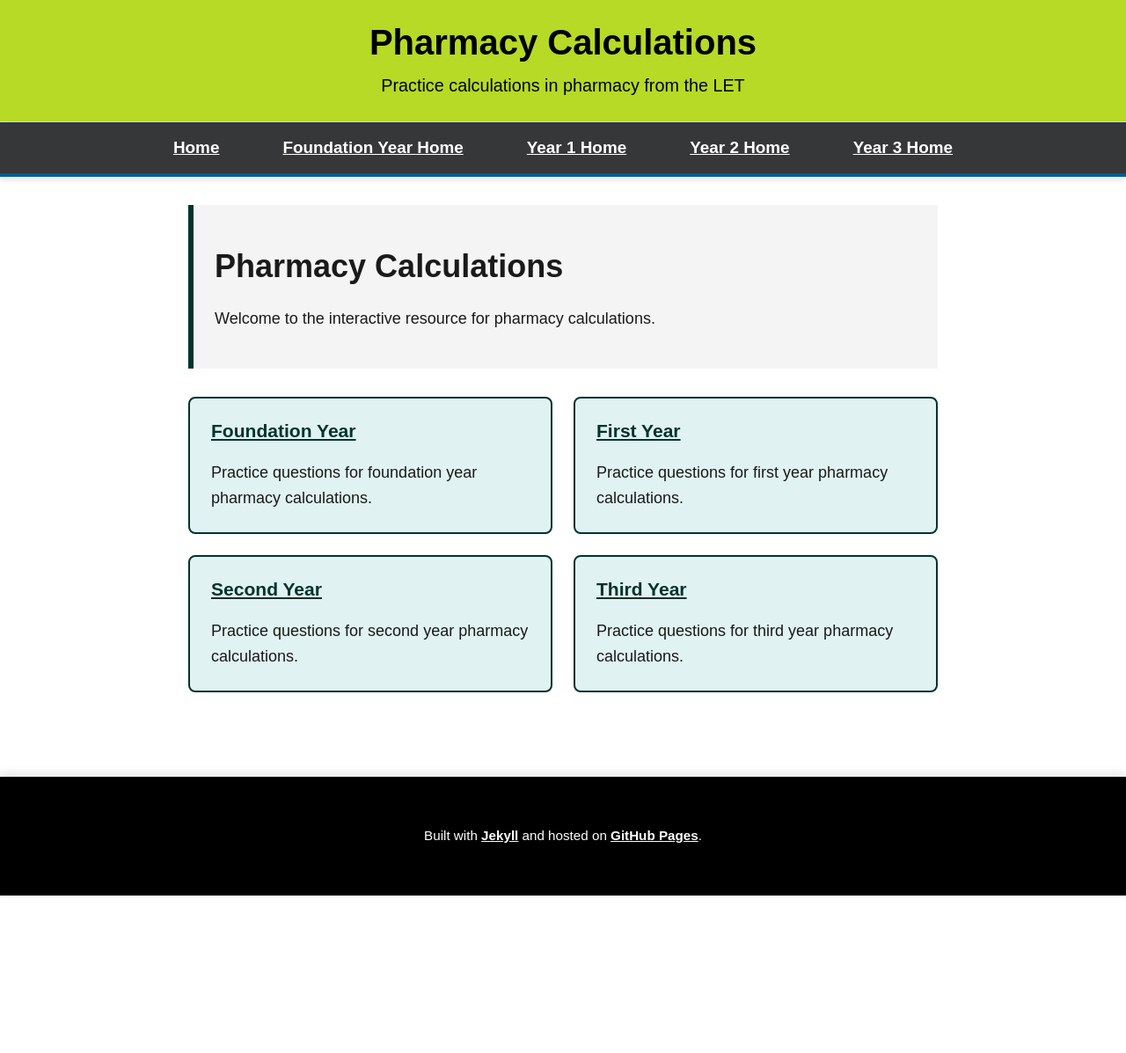
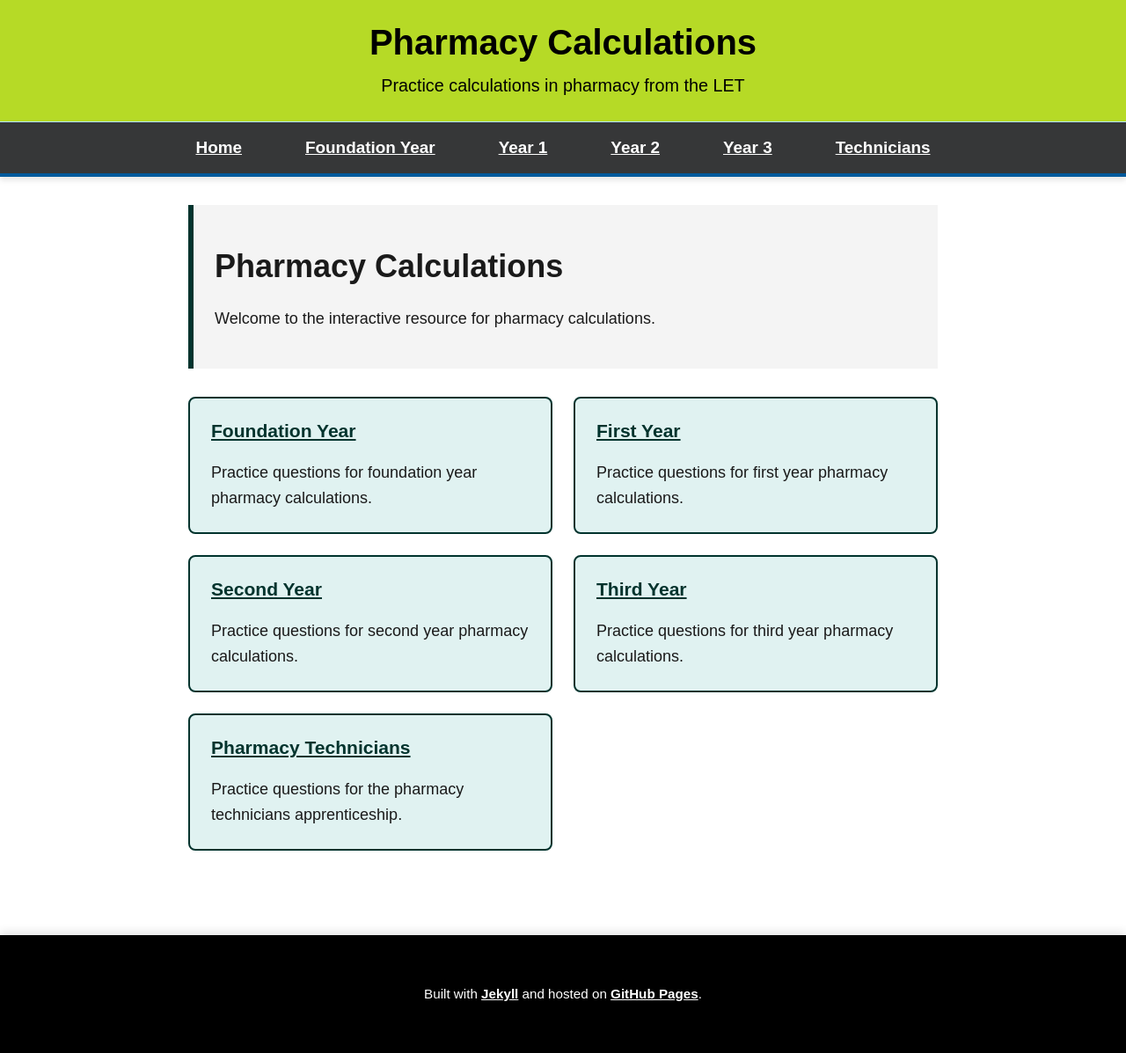
Before and after one commit to probe973/let-pharmacy, a Jekyll site: the page built from index.md, in a window 1280 px wide. Shown: the whole page at 88% size. Built offline with Jekyll 4.4.1, drawn with Linux system fonts in a browser that asks for light colours; before the commit the page ends 1018 px from its top, so only the background shows below that.

```diff
--- a/_layouts/default.html
+++ b/_layouts/default.html
@@ -33,10 +33,11 @@
         <ul>
             <!-- CORRECTED: Navigation links now use relative_url to point to the right place -->
             <li><a href="{{ "/" | relative_url }}">Home</a></li>
-            <li><a href="{{ "/3/" | relative_url }}">Foundation Year Home</a></li>
-            <li><a href="{{ "/4/" | relative_url }}">Year 1 Home</a></li>
-            <li><a href="{{ "/5/" | relative_url }}">Year 2 Home</a></li>
-            <li><a href="{{ "/6/" | relative_url }}">Year 3 Home</a></li>
+            <li><a href="{{ "/3/" | relative_url }}">Foundation Year</a></li>
+            <li><a href="{{ "/4/" | relative_url }}">Year 1</a></li>
+            <li><a href="{{ "/5/" | relative_url }}">Year 2</a></li>
+            <li><a href="{{ "/6/" | relative_url }}">Year 3</a></li>
+            <li><a href="{{ "/T/" | relative_url }}">Technicians</a></li>
         </ul>
     </nav>
 
--- a/index.md
+++ b/index.md
@@ -47,4 +47,13 @@ Welcome to the interactive resource for pharmacy calculations.
         </div>
     </a>
 
+    <a href="{{ "/T/" | relative_url }}" class="card">
+        <div class="card-content">
+            <div class="card-text">
+                <h3>Pharmacy Technicians</h3>
+                <p>Practice questions for the pharmacy technicians apprenticeship.</p>
+            </div>
+        </div>
+    </a>
+
 </div>
```
Also changed, not shown: T/index.md (added, +37 -0 lines).
